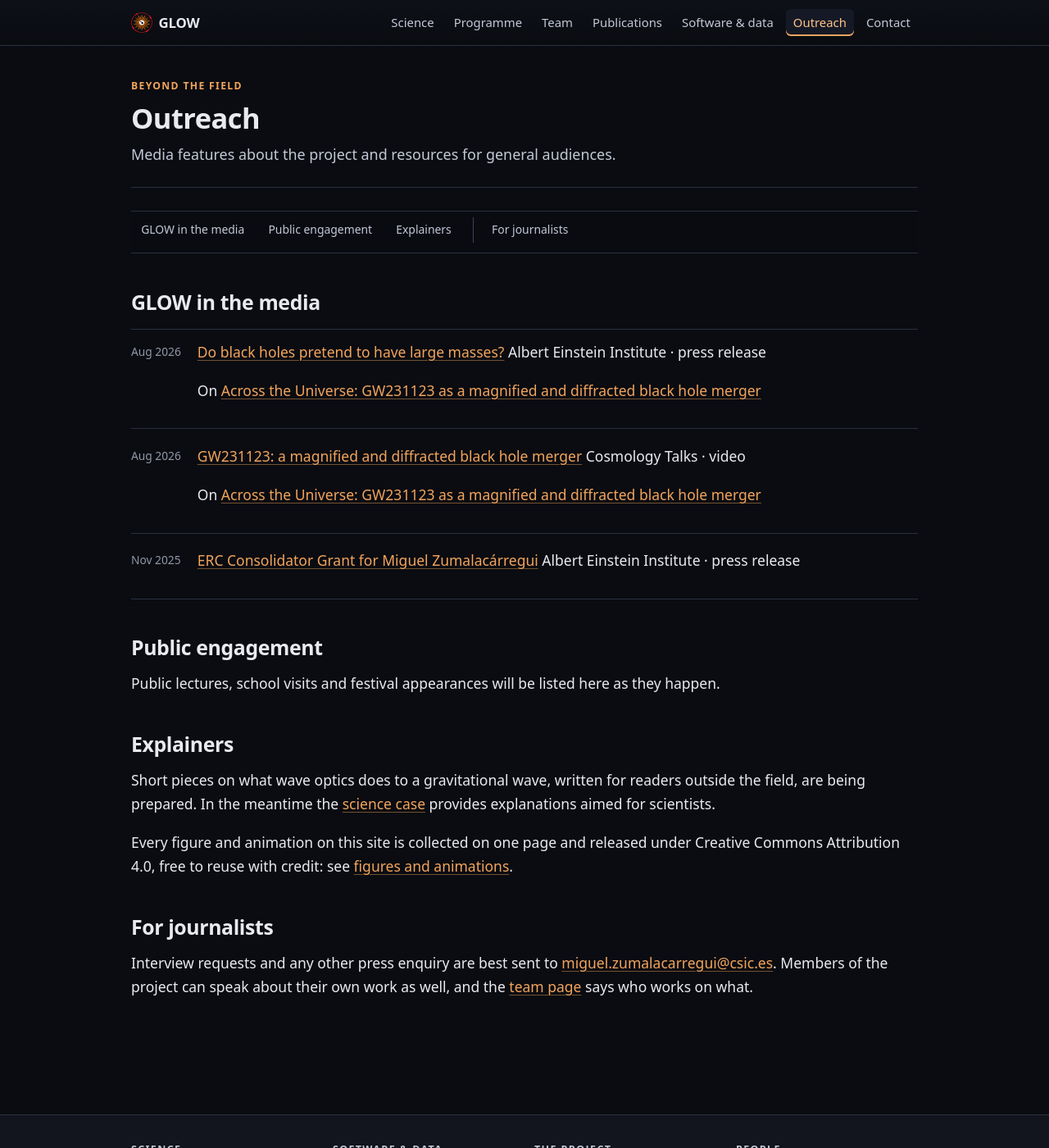
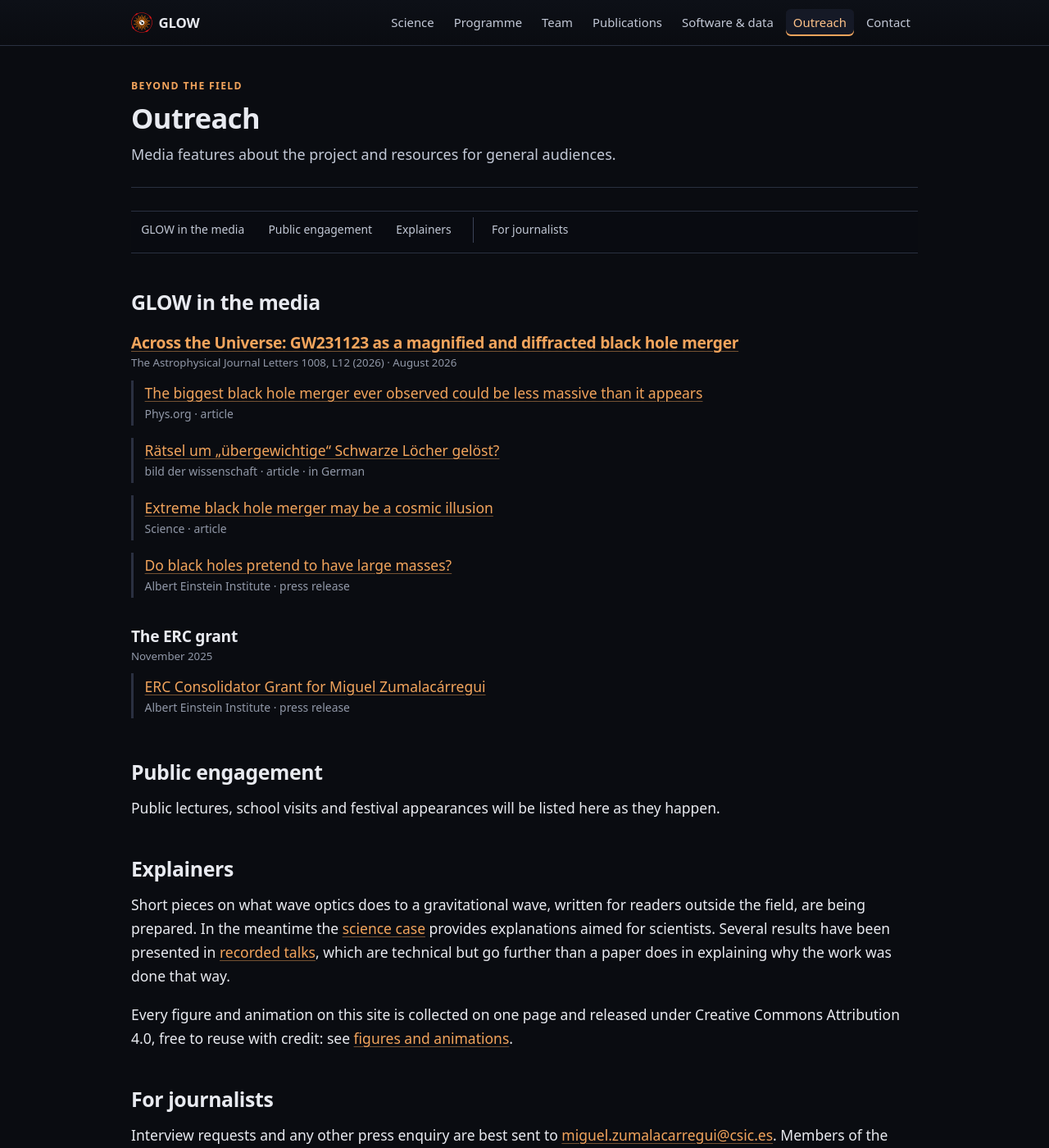
Before and after one commit to glow-astro/website, a Jekyll site: the page built from outreach.html, in a window 1280 px wide and 1400 px high. Shown: the whole window at 82% size. Built offline with Jekyll 4.4.1, drawn with Linux system fonts in a browser that asks for light colours.

Commit message:
Group media coverage by the work it covers
Coverage arrives in a burst around one result, so a flat list repeated the
paper's title on every row and buried the result itself. The data file is now
groups: a paper id, a date chosen for that group, and the pieces under it. The
paper's title and journal are looked up in publications.yml rather than retyped.

Four pieces on GW231123 (Science, Phys.org, bild der wissenschaft, AEI) and the
grant announcement. Anchored to the ApJL publication date, since every piece
followed it.

The Cosmology Talks interview leaves this list. It is the project explaining its
own work rather than somebody covering it, it is already in the talks list, and
Explainers now links the recorded talks.

Co-Authored-By: Claude Opus 5 (1M context) <noreply@anthropic.com>
Claude-Session: https://claude.ai/code/session_01L7GT62S61eYxRuSFTmWGfu

```diff
--- a/_data/media_coverage.yml
+++ b/_data/media_coverage.yml
@@ -1,43 +1,75 @@
-# Press and media coverage of the project's work, newest first.
+# Press and media coverage, grouped by the work being covered.
 #
-# What belongs here: something somebody else made about the work. A press
-# release from the host institute counts, an interview counts, a news article
-# counts. A talk the project gave does not, and neither does a paper: those are
-# on the publications page.
+# The list is groups, not pieces. Coverage arrives in a burst around one result
+# and then stops, so a flat reverse-chronological list of pieces buries the
+# thing they are all about and repeats its title on every row. A group names the
+# work once and hangs the coverage off it.
 #
-#   date    YYYY-MM-DD. Only the month is displayed. Orders the list.
+# GROUP
+#   paper   arXiv id of the paper covered. The title, the journal and the link
+#           are looked up in publications.yml, so nothing is retyped here and a
+#           corrected title propagates.
+#   label   for a group that is not about a paper (the grant announcement).
+#           Exactly one of `paper` or `label`.
+#   date    YYYY-MM-DD, the date the group is anchored to and sorted by. WHICH
+#           date is a judgement per group, not a rule: preprint appearance for
+#           work that was covered off the arXiv, journal publication for work
+#           covered when it appeared in a journal. GW231123 below is anchored to
+#           the ApJL publication (2026-08-25) because every piece followed it;
+#           its preprint went up on 2025-12-01, and if coverage of the preprint
+#           turns up, reconsider.
+#   items   the pieces.
+#
+# ITEM
 #   outlet  who published it, as a reader would name them.
 #   title   the piece's own title, not a description of it.
-#   url     absolute. Rendered with rel="noopener", like every external link.
-#   kind    article | video | press release | podcast. Rendered as a label, so
-#           keep the vocabulary small and add a new value only when an existing
-#           one would mislead.
-#   lang    optional ISO code, shown only when it is not English. A reader who
-#           follows a link into a language they do not read has been wasted.
-#   paper   optional arXiv id of the paper being covered. The page looks the
-#           paper up in publications.yml and links its title, so a change of
-#           title propagates and a wrong id shows up as a missing link.
+#   url     absolute, rendered with rel="noopener".
+#   kind    article | press release | video | podcast. Small vocabulary on
+#           purpose; add a value only when an existing one would mislead.
+#   lang    optional. Shown only when it is not English, because sending a
+#           reader into a language they do not read wastes their click.
+#   date    optional, orders items inside a group. NOT rendered: the group
+#           carries the date, and a second one on every row is noise.
 #
-# The list is short because the project started in 2026. Do not pad it: §8 of
-# docs/SITE_CONVENTIONS.md rules out anything written to impress, and three
-# honest entries say more than ten stretched ones.
+# WHAT IS NOT HERE
+#
+# Talks. The Cosmology Talks interview was listed here until 2026-09-04 and is
+# not coverage: it is the project explaining its own work, it is already in the
+# talks list on the publications page, and the outreach page links the recorded
+# talks instead.
 
-- date: 2026-08-26
-  outlet: "Albert Einstein Institute"
-  title: "Do black holes pretend to have large masses?"
-  url: "https://www.aei.mpg.de/1490509/do-black-holes-pretend-to-have-large-masses"
-  kind: "press release"
-  paper: "2512.17631"
+- paper: "2512.17631"
+  date: 2026-08-25
+  items:
+    - outlet: "Science"
+      title: "Extreme black hole merger may be a cosmic illusion"
+      url: "https://www.science.org/content/article/extreme-black-hole-merger-may-be-cosmic-illusion"
+      kind: "article"
+      date: 2026-09-01
 
-- date: 2026-08-25
-  outlet: "Cosmology Talks"
-  title: "GW231123: a magnified and diffracted black hole merger"
-  url: "https://youtu.be/ZGqOpDTL8k4"
-  kind: "video"
-  paper: "2512.17631"
+    - outlet: "Phys.org"
+      title: "The biggest black hole merger ever observed could be less massive than it appears"
+      url: "https://phys.org/news/2026-09-biggest-black-hole-merger-massive.html"
+      kind: "article"
+      date: 2026-09-03
 
-- date: 2025-11-01
-  outlet: "Albert Einstein Institute"
-  title: "ERC Consolidator Grant for Miguel Zumalacárregui"
-  url: "https://www.aei.mpg.de/1359867/erc-consolidator-grant-for-miguel-zumalac-rregui"
-  kind: "press release"
+    - outlet: "bild der wissenschaft"
+      title: "Rätsel um „übergewichtige“ Schwarze Löcher gelöst?"
+      url: "https://wissenschaft.de/artikel/raetsel-um-uebergewichtige-schwarze-loecher-geloest"
+      kind: "article"
+      lang: "German"
+      date: 2026-09-02
+
+    - outlet: "Albert Einstein Institute"
+      title: "Do black holes pretend to have large masses?"
+      url: "https://www.aei.mpg.de/1490509/do-black-holes-pretend-to-have-large-masses"
+      kind: "press release"
+      date: 2026-08-26
+
+- label: "The ERC grant"
+  date: 2025-11-01
+  items:
+    - outlet: "Albert Einstein Institute"
+      title: "ERC Consolidator Grant for Miguel Zumalacárregui"
+      url: "https://www.aei.mpg.de/1359867/erc-consolidator-grant-for-miguel-zumalac-rregui"
+      kind: "press release"
--- a/assets/css/main.css
+++ b/assets/css/main.css
@@ -1903,3 +1903,17 @@ a.skymap-card:focus-visible {
 	font-size: 0.87rem;
 	color: var(--text-soft);
 }
+
+/* Coverage grouped by the work it covers (outreach.html). The group heading is
+   the paper, so the pieces under it are a plain list rather than cards: the
+   unit a reader scans is the result, not the outlet. */
+.coverage-group { margin: 1.4rem 0 1.8rem; }
+.coverage-group h3 { margin: 0 0 0.2rem; }
+.coverage-group .card-meta { margin: 0 0 0.6rem; }
+
+.coverage-list { list-style: none; margin: 0; padding: 0; display: grid; gap: 0.55rem; }
+.coverage-list > li {
+	border-left: 3px solid var(--border);
+	padding: 0.1rem 0 0.1rem 0.85rem;
+}
+.coverage-meta { display: block; font-size: 0.87rem; color: var(--text-mute); }
--- a/outreach.html
+++ b/outreach.html
@@ -25,39 +25,43 @@ sections:
 
 <section class="section" id="media" aria-labelledby="media-heading">
   <h2 id="media-heading">GLOW in the media</h2>
-  {%- assign coverage = site.data.media_coverage | sort: "date" | reverse %}
-  {%- if coverage.size > 0 %}
-  <ul class="news">
-    {%- for c in coverage %}
+  {%- comment -%}
+    Grouped by the work covered, newest work first, because coverage arrives in
+    a burst around one result: a flat list of pieces repeats that result's title
+    on every row and buries it. The group's date is chosen per group in
+    _data/media_coverage.yml, since some work is covered off the arXiv and some
+    when the journal version appears.
+  {%- endcomment -%}
+  {%- assign groups = site.data.media_coverage | sort: "date" | reverse %}
+  {%- for g in groups %}
+  {%- assign paper = site.data.publications.papers | where: "arxiv", g.paper | first %}
+  <div class="coverage-group">
+    <h3>
+      {%- if paper %}
+      <a href="{{ paper.url }}" rel="noopener">{{ paper.title }}</a>
+      {%- else %}
+      {{ g.label }}
+      {%- endif %}
+    </h3>
+    <p class="card-meta">
+      {%- if paper %}
+      {{ paper.journal | default: paper.status }} &middot;
+      {%- endif %}
+      {{ g.date | date: "%B %Y" }}
+    </p>
+    <ul class="coverage-list">
+      {%- assign items = g.items | sort: "date" | reverse %}
+      {%- for c in items %}
       <li>
-      <time class="news-date" datetime="{{ c.date }}">{{ c.date | date: "%b %Y" }}</time>
-      <div class="news-body">
-        <p>
         <a href="{{ c.url }}" rel="noopener">{{ c.title }}</a>
         <span class="coverage-meta">
           {{ c.outlet }} &middot; {{ c.kind }}{% if c.lang %} &middot; in {{ c.lang }}{% endif %}
         </span>
-        </p>
-        {%- comment -%}
-          The paper is looked up rather than restated: a title typed twice is a
-          title that will disagree with itself. An id with no match renders
-          nothing, which is visible on the page as a missing line.
-        {%- endcomment -%}
-        {%- if c.paper %}
-        {%- assign paper = site.data.publications.papers | where: "arxiv", c.paper | first %}
-        {%- if paper %}
-        <p class="coverage-paper">
-          On <a href="{{ paper.url }}" rel="noopener">{{ paper.title }}</a>
-        </p>
-        {%- endif %}
-        {%- endif %}
-      </div>
       </li>
       {%- endfor %}
     </ul>
-  {%- else %}
-  <p>Nothing yet.</p>
-  {%- endif %}
+  </div>
+  {%- endfor %}
 </section>
 
 {%- comment -%}
@@ -82,6 +86,10 @@ sections:
     Short pieces on what wave optics does to a gravitational wave, written for
     readers outside the field, are being prepared. In the meantime the
     <a href="{{ '/science.html' | relative_url }}">science case</a> provides explanations aimed for scientists.
+    Several results have been presented in
+    <a href="{{ '/publications.html#recorded' | relative_url }}">recorded talks</a>,
+    which are technical but go further than a paper does in explaining why the
+    work was done that way.
   </p>
   <p>
     Every figure and animation on this site is collected on one page and
```
Lines whose indentation alone changed are shown as unchanged.
